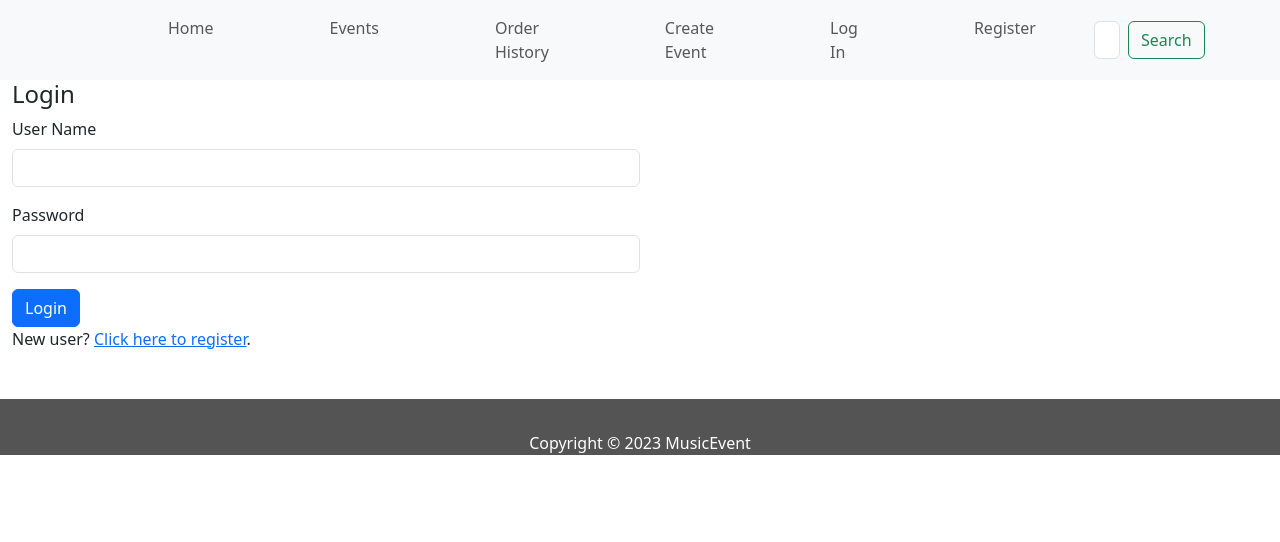
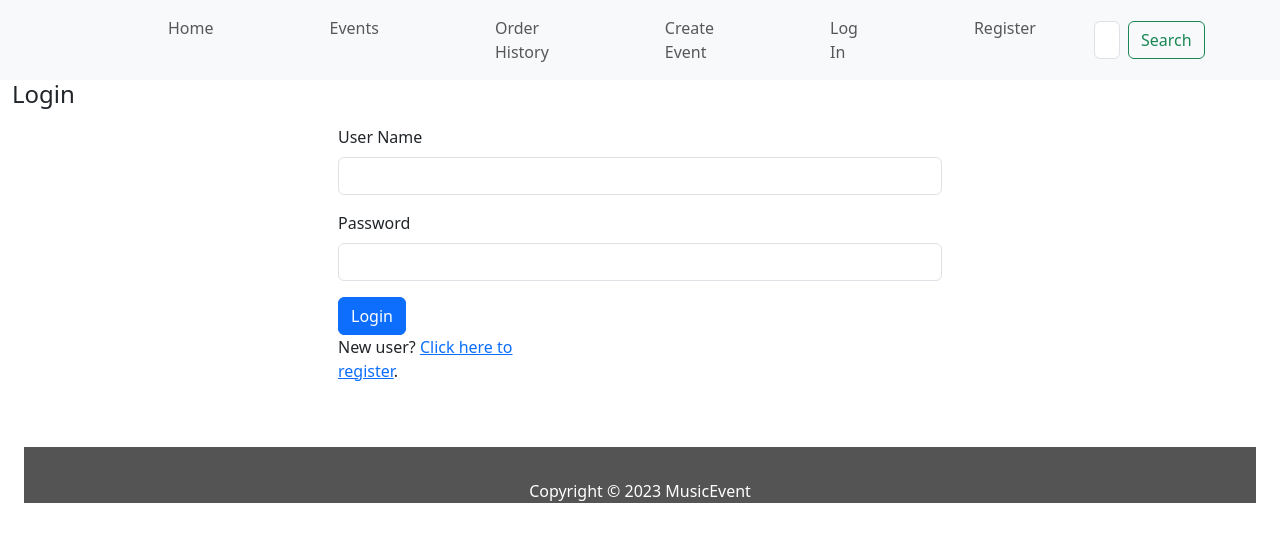
Before and after one commit to Ridley05/GR21A3, a Flask app: page /login in a window 1280 px wide. Shown: the top 542 px of the page. Run offline with Flask 3, Linux system fonts and the light colour scheme; parts of the project's set-up code (start-up, migrations or seed data) failed here and were passed over; some libraries are stand-ins or nearby versions.

Commit message:
Update user.html

```diff
--- a/IAB207A3/musicevent/music/templates/user.html
+++ b/IAB207A3/musicevent/music/templates/user.html
@@ -25,10 +25,12 @@
 {% endwith %}
 
 <!-- Form rendering is simple and easy if using bootstrap -->
-<div class="col-md-6 ml-5">
+<div class="container-fluid text-start">
+    <div class="row mt-3 mb-3">
+    <div class="col-md-3">
+        </div>
+<div class="col-md-6">
 {{ render_form(form) }}
-</div>
-
 <!-- When you have login form, then do show the user a link to register -->
 {% if heading|lower == 'login' %}
 <div class="col-md-4 mb-5 ml-5">
@@ -36,4 +38,5 @@
 </div>
 {% endif %}
 </div>
+</div>
 {% endblock %}
```
